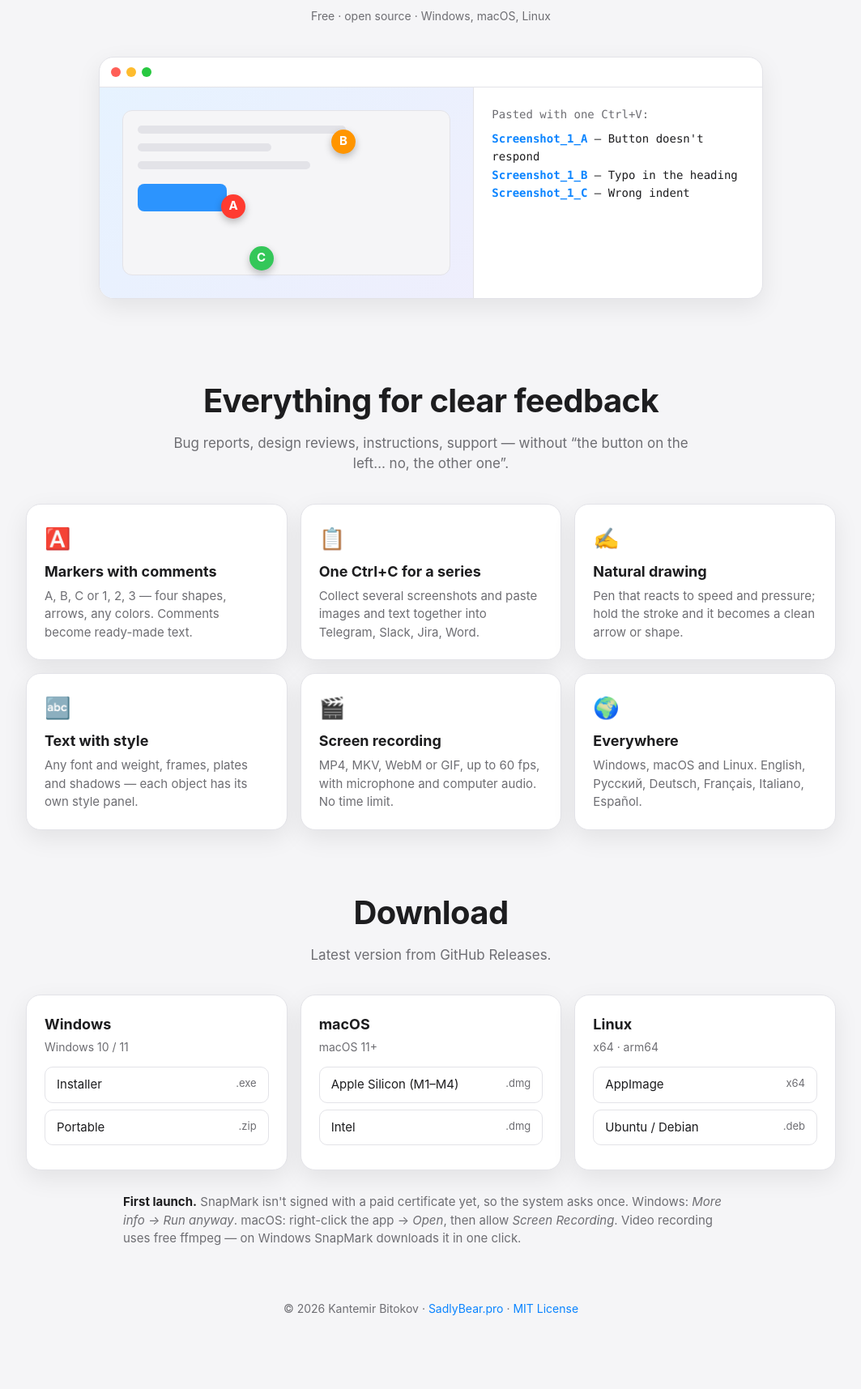
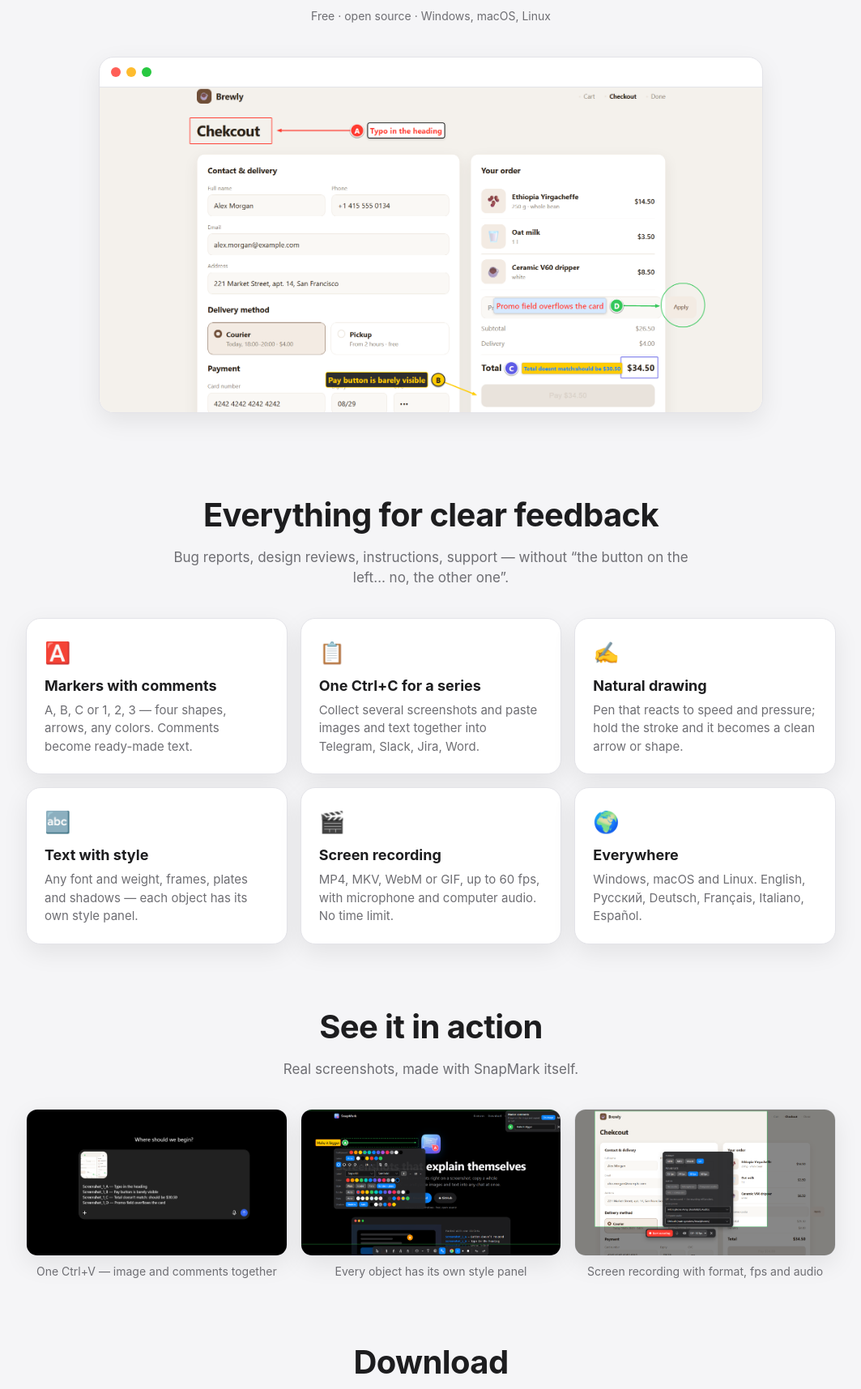
Before and after one commit to KantemirBitokov/SnapMark, a plain HTML site: page docs/index.html in a window 1280 px wide. Shown: the part 580-2295 px from the top of the page at 81% size, without its empty margins (108-1171 px from the left). Before the commit the page ends 2246 px from the top, so only its background shows below. Drawn offline with Linux system fonts and the light colour scheme; no server answers.

Commit message:
Real screenshots in README and on the landing page
Co-Authored-By: Claude Opus 5.5 <noreply@anthropic.com>
Claude-Session: https://claude.ai/code/session_01JM7ERjfB3ut7J1t5TBYyeA

```diff
--- a/docs/index.html
+++ b/docs/index.html
@@ -70,6 +70,11 @@
   .paste .t { color: var(--muted); font-family: inherit; margin-bottom: 8px; }
   .paste b { color: var(--accent); font-weight: 600; }
 
+  .demo .shot-img { display: block; width: 100%; height: auto; }
+  .gallery { display: grid; grid-template-columns: repeat(auto-fit, minmax(300px, 1fr)); gap: 16px; }
+  .gallery figure { margin: 0; }
+  .gallery img { width: 100%; aspect-ratio: 16 / 9; object-fit: cover; object-position: center top; border-radius: 14px; border: 1px solid var(--line); box-shadow: var(--shadow); display: block; }
+  .gallery figcaption { font-size: 14px; color: var(--muted); margin-top: 8px; text-align: center; }
   section { padding: 64px 0 8px; }
   h2 { font-size: clamp(28px, 4vw, 40px); letter-spacing: -0.015em; margin: 0 0 10px; text-align: center; }
   .sub { text-align: center; color: var(--muted); margin: 0 auto 36px; max-width: 640px; }
@@ -121,18 +126,7 @@
 
     <div class="demo" aria-hidden="true">
       <div class="bar"><i></i><i></i><i></i></div>
-      <div class="body">
-        <div class="shot">
-          <div class="ui"><div class="l" style="width:70%"></div><div class="l" style="width:45%"></div><div class="l" style="width:58%"></div><div class="btn-fake"></div></div>
-          <div class="m a">A</div><div class="m b">B</div><div class="m c">C</div>
-        </div>
-        <div class="paste">
-          <div class="t" data-i18n="demo.pasted">Pasted with one Ctrl+V:</div>
-          <div><b>Screenshot_1_A</b> — <span data-i18n="demo.a">Button doesn't respond</span></div>
-          <div><b>Screenshot_1_B</b> — <span data-i18n="demo.b">Typo in the heading</span></div>
-          <div><b>Screenshot_1_C</b> — <span data-i18n="demo.c">Wrong indent</span></div>
-        </div>
-      </div>
+      <img class="shot-img" src="media/markers.png" alt="SnapMark: markers with comments on a screenshot">
     </div>
   </header>
 
@@ -146,6 +140,16 @@
       <div class="card"><div class="e">🔤</div><h3 data-i18n="f4.t">Text with style</h3><p data-i18n="f4.d">Any font and weight, frames, plates and shadows — each object has its own style panel.</p></div>
       <div class="card"><div class="e">🎬</div><h3 data-i18n="f5.t">Screen recording</h3><p data-i18n="f5.d">MP4, MKV, WebM or GIF, up to 60 fps, with microphone and computer audio. No time limit.</p></div>
       <div class="card"><div class="e">🌍</div><h3 data-i18n="f6.t">Everywhere</h3><p data-i18n="f6.d">Windows, macOS and Linux. English, Русский, Deutsch, Français, Italiano, Español.</p></div>
+    </div>
+  </section>
+
+  <section id="screens">
+    <h2 data-i18n="g.title">See it in action</h2>
+    <p class="sub" data-i18n="g.sub">Real screenshots, made with SnapMark itself.</p>
+    <div class="gallery">
+      <figure><img src="media/paste-chat.png" alt="" loading="lazy"><figcaption data-i18n="g1">One Ctrl+V — image and comments together</figcaption></figure>
+      <figure><img src="media/tools.png" alt="" loading="lazy"><figcaption data-i18n="g2">Every object has its own style panel</figcaption></figure>
+      <figure><img src="media/recording.png" alt="" loading="lazy"><figcaption data-i18n="g3">Screen recording with format, fps and audio</figcaption></figure>
     </div>
   </section>
 
@@ -189,6 +193,8 @@
     "f4.t": "Текст со стилем", "f4.d": "Любой шрифт и начертание, рамки, подложки и тени — у каждого объекта своя панель.",
     "f5.t": "Запись экрана", "f5.d": "MP4, MKV, WebM или GIF до 60 кадров, с микрофоном и звуком компьютера. Без ограничения длины.",
     "f6.t": "Везде", "f6.d": "Windows, macOS и Linux. English, Русский, Deutsch, Français, Italiano, Español.",
+    "g.title": "Как это выглядит", "g.sub": "Настоящие скриншоты, сделанные самим SnapMark.",
+    "g1": "Один Ctrl+V — картинка и комментарии вместе", "g2": "У каждого объекта своя панель стиля", "g3": "Запись экрана: формат, кадры, звук",
     "d.title": "Скачать", "d.sub": "Последняя версия с GitHub Releases.", "d.installer": "Установщик", "d.portable": "Портативная",
     "d.note": "<b>Первый запуск.</b> SnapMark пока не подписан платным сертификатом, поэтому система один раз переспросит. Windows: <i>Подробнее → Выполнить в любом случае</i>. macOS: правый клик по программе → <i>Открыть</i>, затем разреши <i>Запись экрана</i>. Для видео нужен бесплатный ffmpeg — на Windows SnapMark скачает его в один клик."
   };
```
Also changed, not shown: docs/media/markers.png (added), docs/media/paste-chat.png (added), docs/media/recording.png (added), docs/media/tools.png (added), 3 other files.
